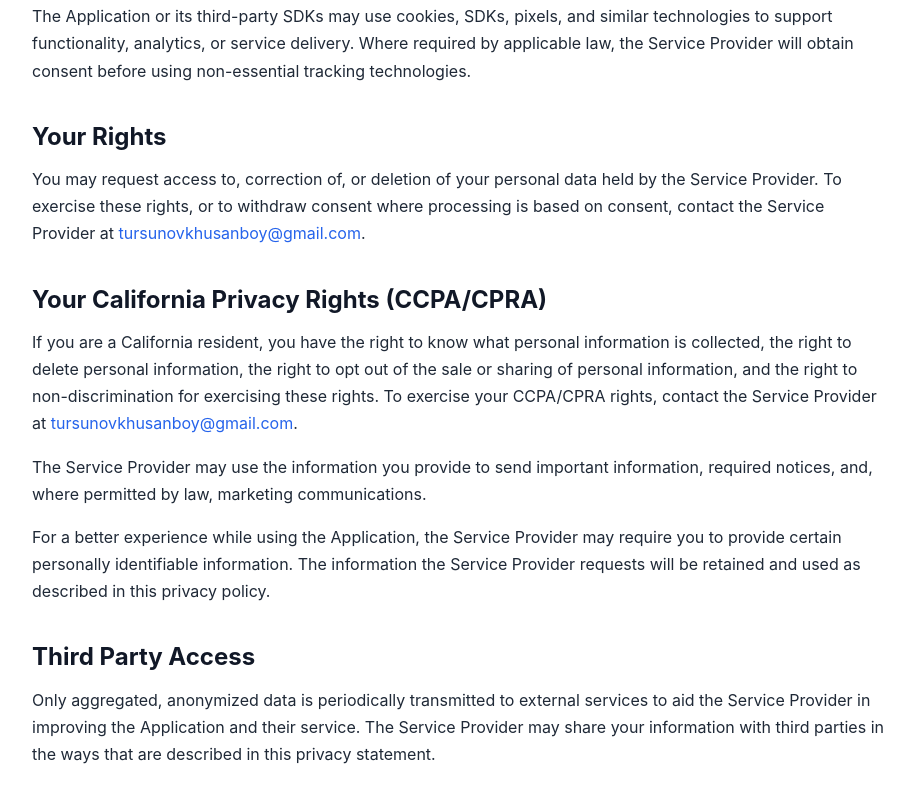
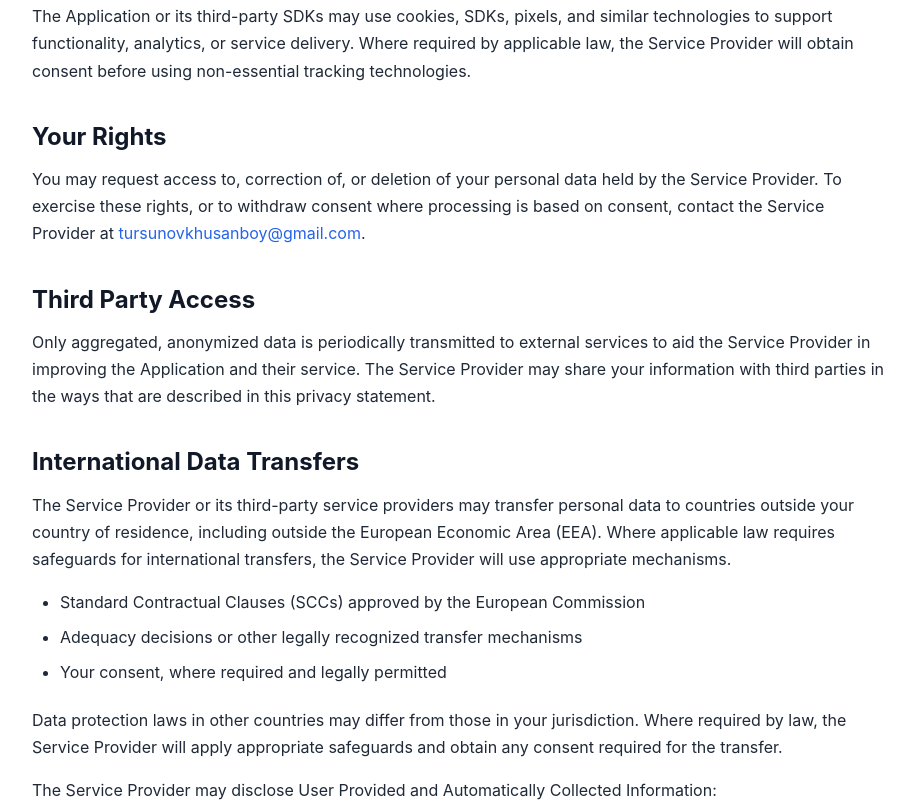
Before and after one commit to khusantoy/qorovuluz-privacy-policy, a plain HTML site: page index.html in a window 1280 px wide. Shown: the part 567-1372 px from the top of the page, without its empty margins (182-1096 px from the left). Drawn offline with Linux system fonts and the light colour scheme.

Commit message:
Delete CCPA/CPRA privacy rights section
Removed California Privacy Rights section from the privacy policy.

```diff
--- a/index.html
+++ b/index.html
@@ -147,31 +147,6 @@
       withdraw consent where processing is based on consent, contact the
       Service Provider at
       <a href="mailto:tursunovkhusanboy@gmail.com">tursunovkhusanboy@gmail.com</a>.
-    </p>
-
-    <h2>Your California Privacy Rights (CCPA/CPRA)</h2>
-
-    <p>
-      If you are a California resident, you have the right to know what
-      personal information is collected, the right to delete personal
-      information, the right to opt out of the sale or sharing of personal
-      information, and the right to non-discrimination for exercising these
-      rights. To exercise your CCPA/CPRA rights, contact the Service Provider
-      at
-      <a href="mailto:tursunovkhusanboy@gmail.com">tursunovkhusanboy@gmail.com</a>.
-    </p>
-
-    <p>
-      The Service Provider may use the information you provide to send
-      important information, required notices, and, where permitted by law,
-      marketing communications.
-    </p>
-
-    <p>
-      For a better experience while using the Application, the Service Provider
-      may require you to provide certain personally identifiable information.
-      The information the Service Provider requests will be retained and used
-      as described in this privacy policy.
     </p>
 
     <h2>Third Party Access</h2>
```
